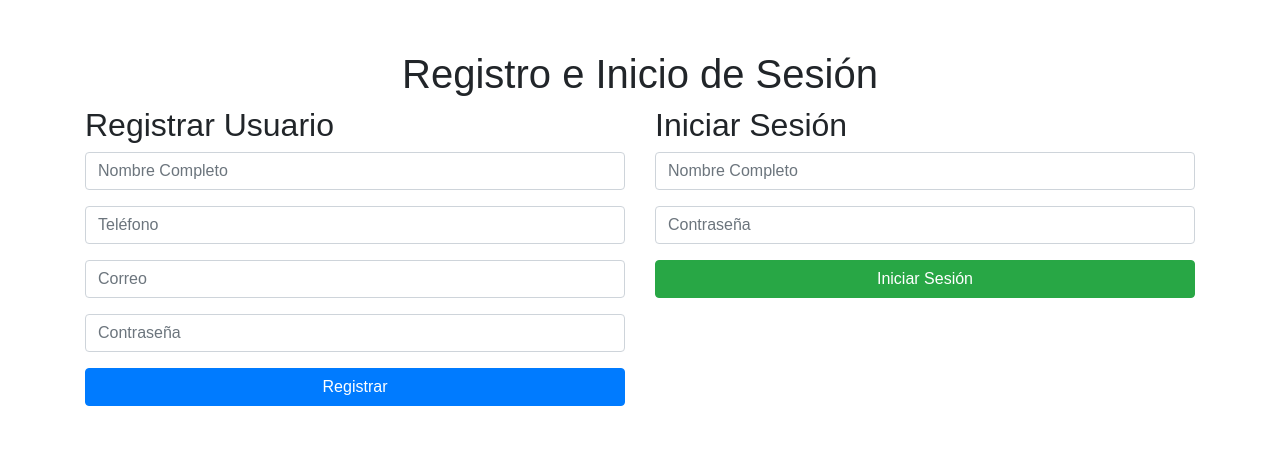
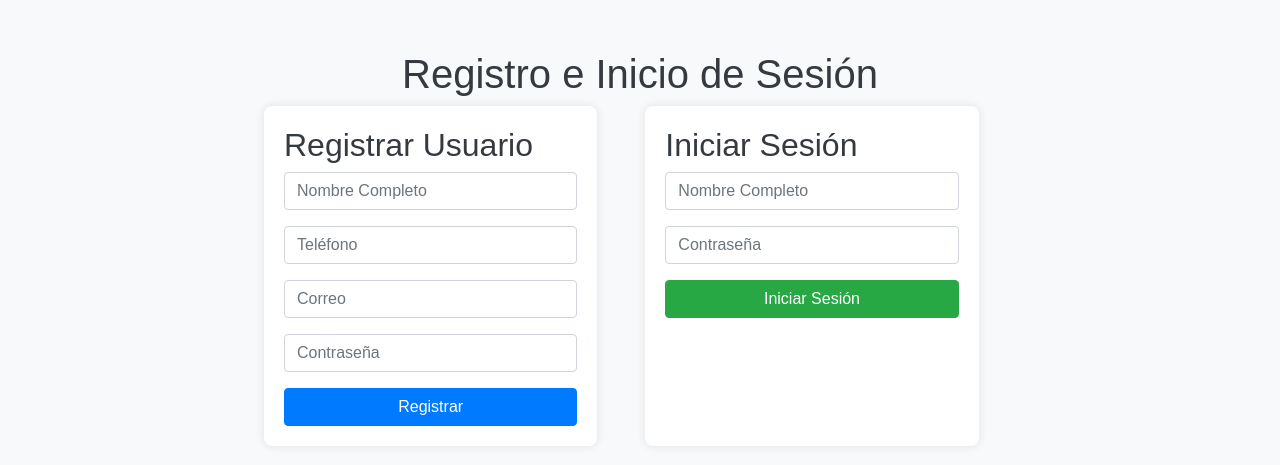
Before and after one commit to NicoAm-byte/Python-Login, a Flask app: page / in a window 1280 px wide. Shown: the top 465 px of the page. Run offline with Flask 3, Linux system fonts and the light colour scheme; some libraries are stand-ins or nearby versions.

Commit message:
Formularios con un diseño sencillo

```diff
--- a/Templates/login.html
+++ b/Templates/login.html
@@ -6,8 +6,23 @@
     <title>Registro e Inicio de Sesión</title>
     <link rel="stylesheet" href="https://stackpath.bootstrapcdn.com/bootstrap/4.5.2/css/bootstrap.min.css">
     <style>
-        body { font-family: Arial, sans-serif; }
-        .container { margin-top: 50px; }
+        body {
+            font-family: Arial, sans-serif;
+            background-color: #f8f9fa; /* Color de fondo suave */
+        }
+        .container {
+            margin-top: 50px;
+            max-width: 800px; /* Ancho máximo del contenedor */
+        }
+        .form-section {
+            background-color: white; /* Fondo blanco para los formularios */
+            padding: 20px; /* Espaciado interno */
+            border-radius: 8px; /* Bordes redondeados */
+            box-shadow: 0 0 10px rgba(0, 0, 0, 0.1); /* Sombra suave */
+        }
+        h1, h2 {
+            color: #343a40; /* Color de texto */
+        }
     </style>
 </head>
 <body>
@@ -15,7 +30,7 @@
         <h1 class="text-center">Registro e Inicio de Sesión</h1>
 
         <div class="row">
-            <div class="col-md-6">
+            <div class="col-md-5 mx-4 form-section"> <!-- Agregar margen horizontal -->
                 <h2>Registrar Usuario</h2>
                 <form action="/registrar" method="POST">
                     <div class="form-group">
@@ -34,7 +49,7 @@
                 </form>
             </div>
 
-            <div class="col-md-6">
+            <div class="col-md-5 mx-4 form-section"> <!-- Agregar margen horizontal -->
                 <h2>Iniciar Sesión</h2>
                 <form action="/iniciar_sesion" method="POST">
                     <div class="form-group">
```
